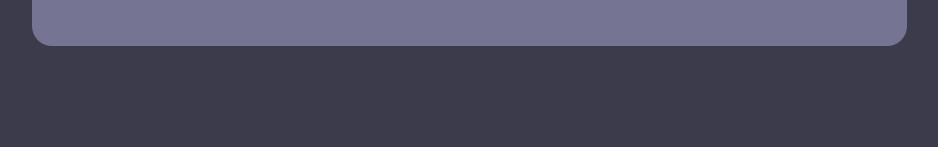
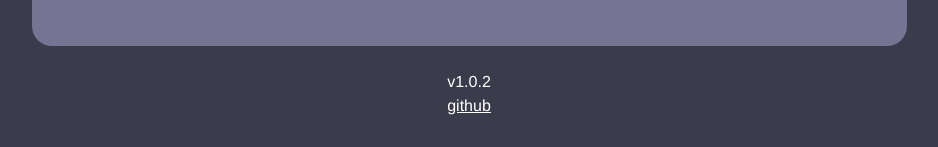
Before and after one commit to ChuckChuckler/apush-timeline-app, a SvelteKit app in the folder timeline-app/: page / in a window 1280 px wide. Shown: the part 650-797 px from the top of the page, without its empty margins (171-1109 px from the left). Built offline with nearby package versions, Linux system fonts and the light colour scheme; a web font is replaced by a local one.

Commit message:
ver number + shameless github plug

```diff
--- a/timeline-app/src/routes/+page.svelte
+++ b/timeline-app/src/routes/+page.svelte
@@ -620,6 +620,9 @@
         </div>
     </div>
 
+    <p class="arimo-thin text-white text-center">v1.0.2</p>
+    <p class="arimo-thin text-white underline text-center"><a target="_blank" href="https://github.com/ChuckChuckler/apush-timeline-app">github</a></p>
+
 </div>
 
 <style>
```
